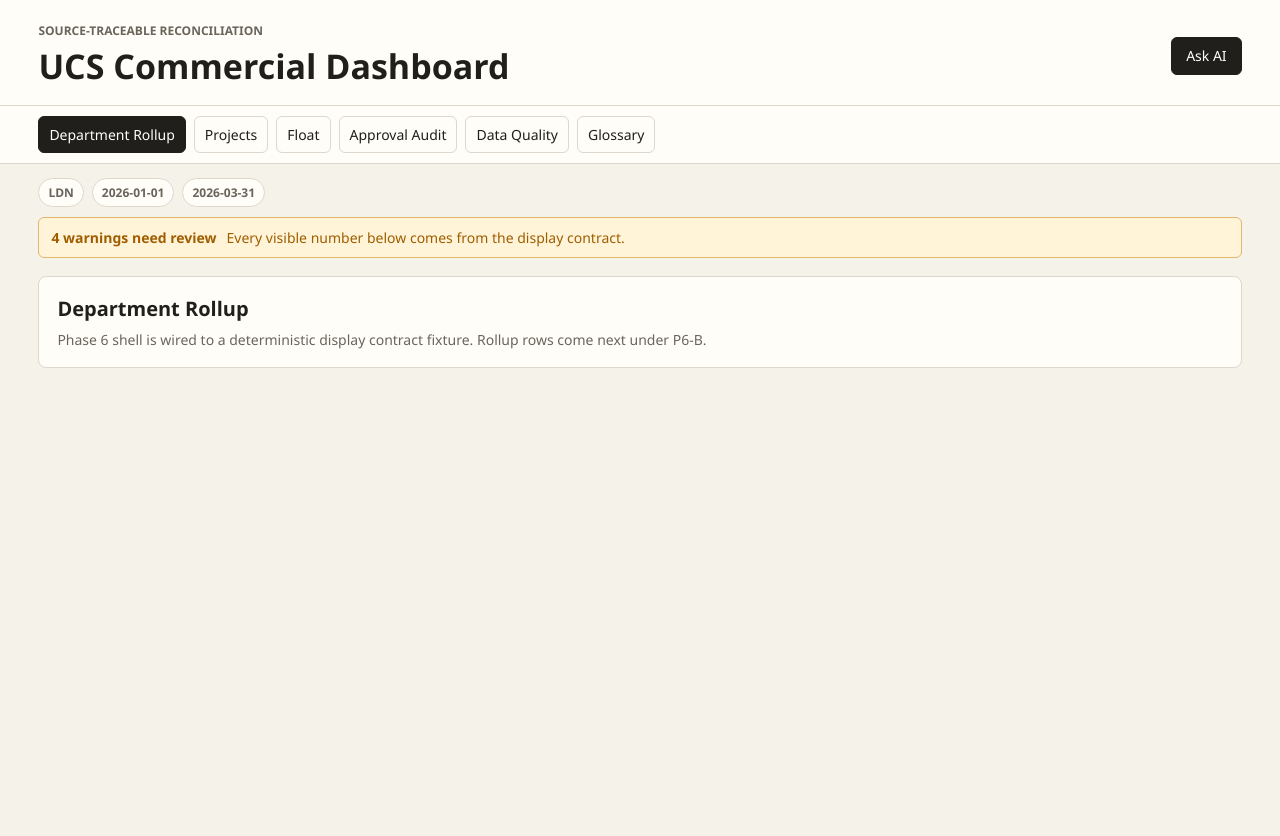
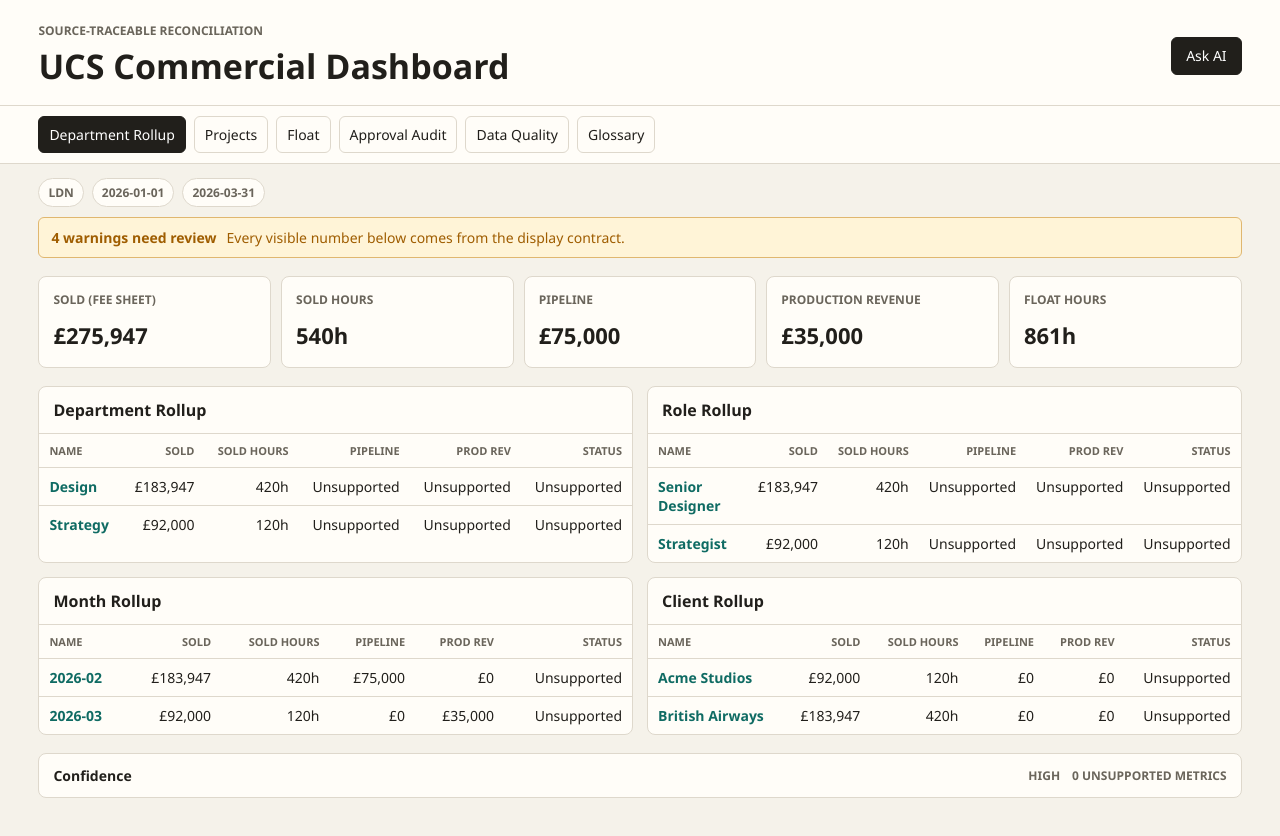
Before and after one commit to tom2tomtomtom/UCS-DATA-INTEGRITY-REBUILD, a Next.js app: page /dashboard in a window 1280 px wide. Before the commit the page ends 800 px from the top, so only its background shows below. Built offline with nearby package versions, Linux system fonts and the light colour scheme.

Commit message:
Add dashboard home rollups

```diff
--- a/app/dashboard/page.tsx
+++ b/app/dashboard/page.tsx
@@ -1,4 +1,5 @@
 import { DashboardChrome } from "../../src/components/dashboard/chrome/dashboard-chrome";
+import { DashboardHome } from "../../src/components/dashboard/rollups/dashboard-home";
 import { getFixtureDashboardContract } from "../../src/lib/ui/fixture-contract";
 
 export default function DashboardPage() {
@@ -10,13 +11,7 @@ export default function DashboardPage() {
 
   return (
     <DashboardChrome contract={contract} activePath="/dashboard">
-      <section className="placeholder-panel">
-        <h2>Department Rollup</h2>
-        <p>
-          Phase 6 shell is wired to a deterministic display contract fixture. Rollup rows come next under
-          P6-B.
-        </p>
-      </section>
+      <DashboardHome contract={contract} />
     </DashboardChrome>
   );
 }
--- a/app/globals.css
+++ b/app/globals.css
@@ -165,3 +165,126 @@ select {
   margin: 0;
   color: var(--muted);
 }
+
+.dashboard-home {
+  display: grid;
+  gap: 18px;
+}
+
+.metric-grid {
+  display: grid;
+  gap: 10px;
+  grid-template-columns: repeat(5, minmax(140px, 1fr));
+}
+
+.metric-card,
+.rollup-table,
+.confidence-panel {
+  border: 1px solid var(--line);
+  border-radius: 8px;
+  background: var(--panel);
+}
+
+.metric-card {
+  display: grid;
+  gap: 8px;
+  min-height: 92px;
+  padding: 14px;
+}
+
+.metric-card span,
+.table-title,
+.confidence-panel span {
+  color: var(--muted);
+  font-size: 12px;
+  font-weight: 700;
+  text-transform: uppercase;
+}
+
+.metric-card strong {
+  font-size: 22px;
+  letter-spacing: 0;
+}
+
+.rollup-grid {
+  display: grid;
+  gap: 14px;
+  grid-template-columns: repeat(2, minmax(0, 1fr));
+}
+
+.rollup-table {
+  overflow: hidden;
+}
+
+.table-title {
+  display: flex;
+  align-items: center;
+  justify-content: space-between;
+  padding: 12px 14px;
+  border-bottom: 1px solid var(--line);
+}
+
+.table-title h2 {
+  margin: 0;
+  color: var(--ink);
+  font-size: 16px;
+  text-transform: none;
+}
+
+.rollup-table table {
+  width: 100%;
+  border-collapse: collapse;
+}
+
+.rollup-table th,
+.rollup-table td {
+  border-bottom: 1px solid var(--line);
+  padding: 9px 10px;
+  text-align: right;
+  vertical-align: top;
+  white-space: nowrap;
+}
+
+.rollup-table th:first-child,
+.rollup-table td:first-child {
+  text-align: left;
+  white-space: normal;
+}
+
+.rollup-table th {
+  color: var(--muted);
+  font-size: 11px;
+  font-weight: 800;
+  text-transform: uppercase;
+}
+
+.rollup-table tr:last-child td {
+  border-bottom: 0;
+}
+
+.rollup-table a {
+  color: var(--accent);
+  font-weight: 800;
+}
+
+.confidence-panel {
+  display: flex;
+  align-items: center;
+  gap: 12px;
+  padding: 12px 14px;
+}
+
+.confidence-panel strong {
+  margin-right: auto;
+}
+
+@media (max-width: 1100px) {
+  .metric-grid,
+  .rollup-grid {
+    grid-template-columns: 1fr;
+  }
+
+  .rollup-table {
+    overflow-x: auto;
+  }
+}
--- /dev/null
+++ b/src/components/dashboard/rollups/dashboard-home.ts
@@ -0,0 +1,130 @@
+import React from "react";
+
+import type { DashboardDisplayContract, DashboardTotals, MetricValue, RollupRow } from "../../../lib";
+import { scopedHref } from "../../../lib";
+
+const heroMetrics = [
+  ["Sold (fee sheet)", "soldFee"],
+  ["Sold hours", "soldHours"],
+  ["Pipeline", "pipelineFee"],
+  ["Production revenue", "productionRevenue"],
+  ["Float hours", "floatHours"]
+] as const satisfies readonly (readonly [string, keyof DashboardTotals])[];
+
+const rollupSections = [
+  ["Department Rollup", "byDepartment"],
+  ["Role Rollup", "byRole"],
+  ["Month Rollup", "byMonth"],
+  ["Client Rollup", "byClient"]
+] as const;
+
+export function DashboardHome({ contract }: { contract: DashboardDisplayContract }) {
+  return React.createElement(
+    "div",
+    { className: "dashboard-home" },
+    React.createElement(
+      "section",
+      { className: "metric-grid", "aria-label": "Headline metrics" },
+      heroMetrics.map(([label, metric]) => metricCard(label, contract.heroTotals[metric], metric))
+    ),
+    React.createElement(
+      "section",
+      { className: "rollup-grid" },
+      rollupSections.map(([title, key]) => rollupTable(title, contract.rollups[key]))
+    ),
+    React.createElement(
+      "section",
+      { className: "confidence-panel" },
+      React.createElement("strong", null, "Confidence"),
+      React.createElement("span", null, contract.confidence),
+      React.createElement("span", null, `${contract.unsupported.length} unsupported metrics`)
+    )
+  );
+}
+
+function metricCard(label: string, value: MetricValue, key: string) {
+  return React.createElement(
+    "article",
+    { className: "metric-card", key },
+    React.createElement("span", null, label),
+    React.createElement("strong", null, formatMetric(value))
+  );
+}
+
+function rollupTable(title: string, rows: readonly RollupRow[]) {
+  return React.createElement(
+    "article",
+    { className: "rollup-table", key: title },
+    React.createElement("div", { className: "table-title" }, React.createElement("h2", null, title)),
+    React.createElement(
+      "table",
+      null,
+      React.createElement(
+        "thead",
+        null,
+        React.createElement(
+          "tr",
+          null,
+          React.createElement("th", null, "Name"),
+          React.createElement("th", null, "Sold"),
+          React.createElement("th", null, "Sold hours"),
+          React.createElement("th", null, "Pipeline"),
+          React.createElement("th", null, "Prod rev"),
+          React.createElement("th", null, "Status")
+        )
+      ),
+      React.createElement(
+        "tbody",
+        null,
+        rows.length === 0
+          ? React.createElement("tr", null, React.createElement("td", { colSpan: 6 }, "No rows for this scope"))
+          : rows.map((row) => rollupRow(row))
+      )
+    )
+  );
+}
+
+function rollupRow(row: RollupRow) {
+  const unsupportedCount = row.unsupported.length;
+
+  return React.createElement(
+    "tr",
+    { key: row.id },
+    React.createElement(
+      "td",
+      null,
+      React.createElement("a", { href: scopedHref("/dashboard/projects", row.scope) }, row.label)
+    ),
+    React.createElement("td", null, formatMetric(row.totals.soldFee)),
+    React.createElement("td", null, formatMetric(row.totals.soldHours)),
+    React.createElement("td", null, formatMetric(row.totals.pipelineFee)),
+    React.createElement("td", null, formatMetric(row.totals.productionRevenue)),
+    React.createElement("td", null, unsupportedCount > 0 ? "Unsupported" : "Supported")
+  );
+}
+
+function formatMetric(value: MetricValue): string {
+  if (value.kind === "unsupported") {
+    return value.displayLabel;
+  }
+
+  if (value.kind === "money") {
+    return new Intl.NumberFormat("en-GB", {
+      style: "currency",
+      currency: "GBP",
+      maximumFractionDigits: 0
+    }).format(value.value.amountGbp);
+  }
+
+  if (value.kind === "hours") {
+    return `${formatNumber(value.value)}h`;
+  }
+
+  return formatNumber(value.value);
+}
+
+function formatNumber(value: number): string {
+  return new Intl.NumberFormat("en-GB", {
+    maximumFractionDigits: 1
+  }).format(value);
+}
```
Also changed, not shown: scripts/verify-phase6.mjs (+14 -2 lines), 2 other files (tests, documents, lock files or other folders).
